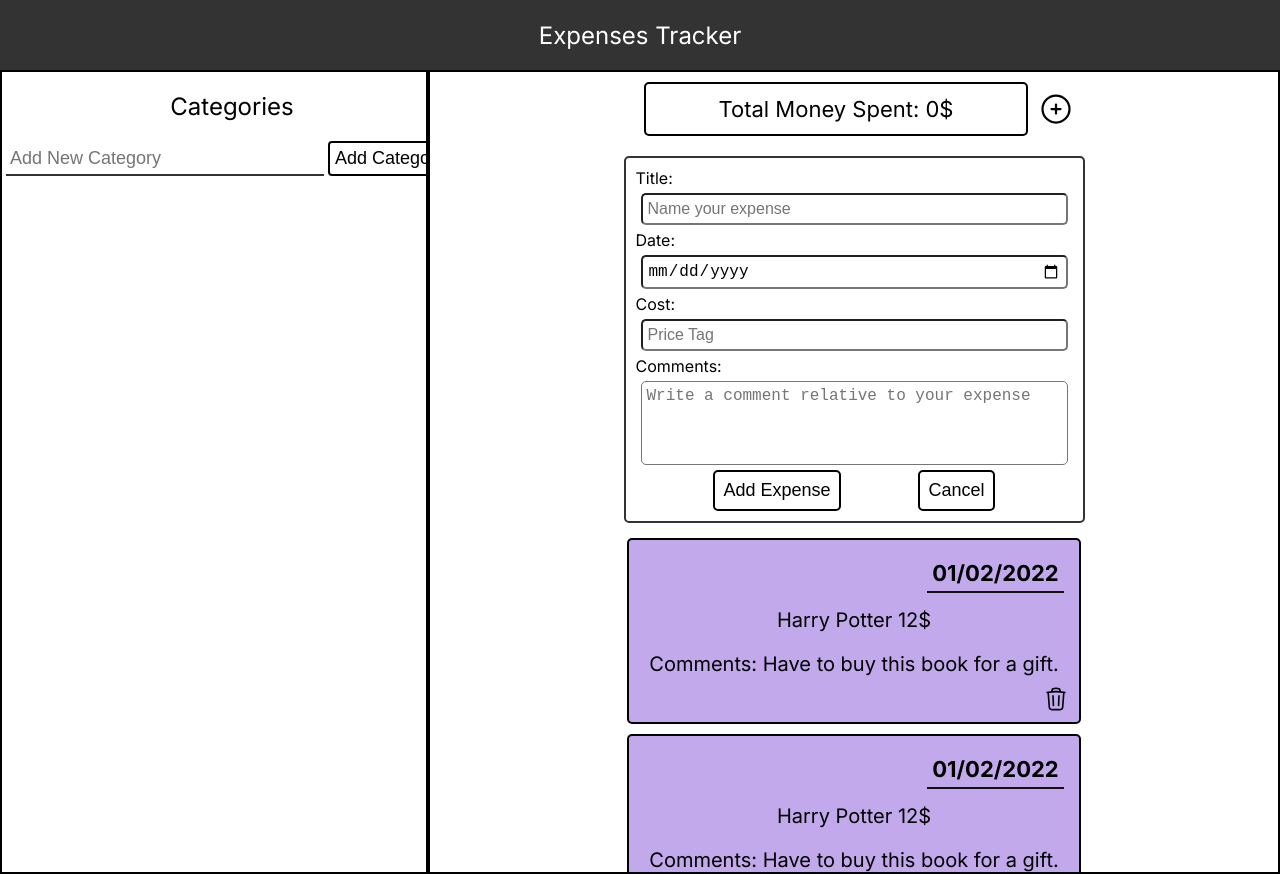
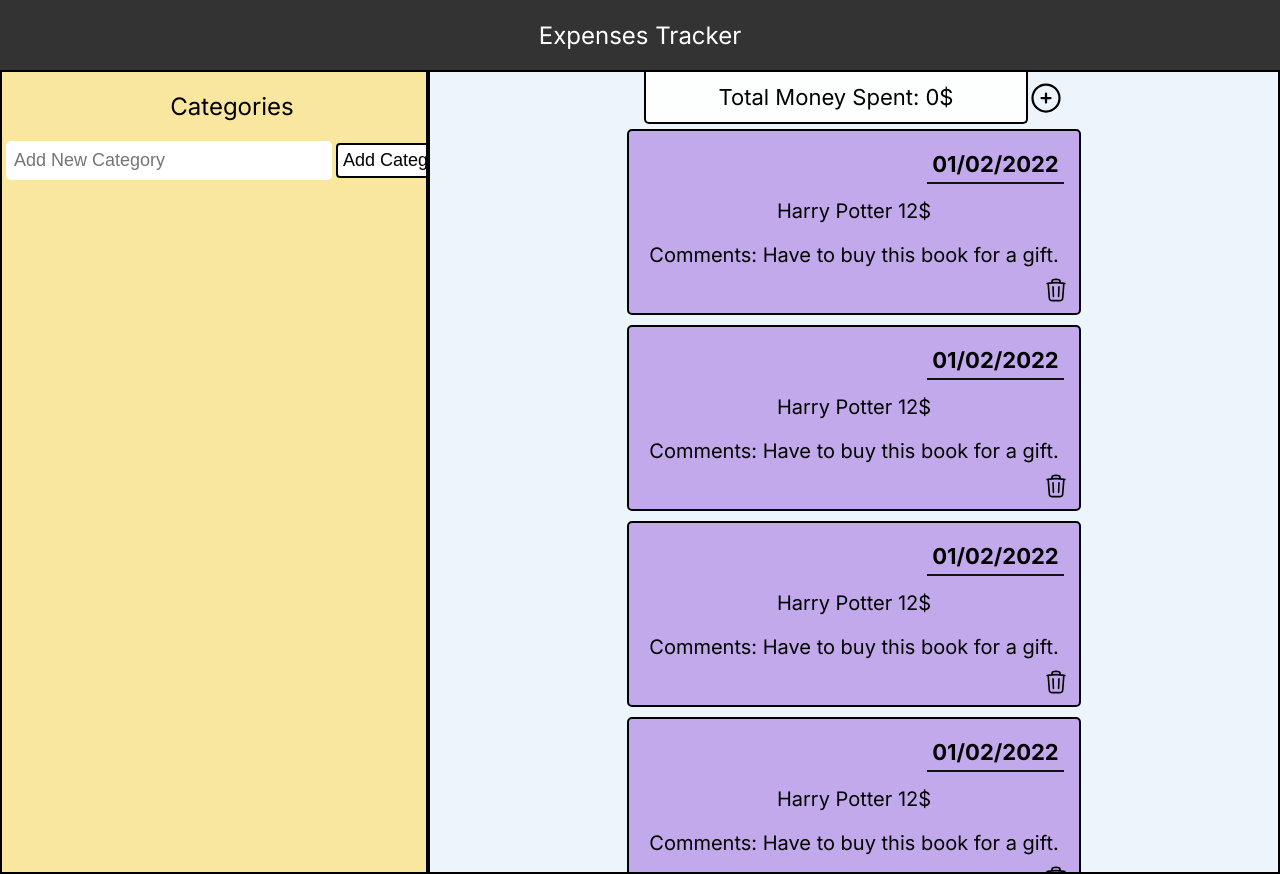
Before and after one commit to antal0x11/budget-royale, a Next.js app: page / in a window 1280 px wide. Built offline with nearby package versions, Linux system fonts and the light colour scheme.

Commit message:
add:some colors

```diff
--- a/pages/api/hello.ts
+++ /dev/null
@@ -1,13 +0,0 @@
-// Next.js API route support: https://nextjs.org/docs/api-routes/introduction
-import type { NextApiRequest, NextApiResponse } from 'next'
-
-type Data = {
-  name: string
-}
-
-export default function handler(
-  req: NextApiRequest,
-  res: NextApiResponse<Data>
-) {
-  res.status(200).json({ name: 'John Doe' })
-}
--- a/pages/index.tsx
+++ b/pages/index.tsx
@@ -7,9 +7,15 @@
 import MainSubTitle from "@/lib/MainSubTitle";
 import Categories from "@/lib/Categories";
 
+import * as React from "react";
+
 export default function Home() {
 
-  //TODO make the categories tab stick left
+  const [addExpense,setAddExpense] = React.useState<boolean>(false);
+
+  function handleAddExpense(e: React.MouseEventHandler<SVGSVGElement>) {
+    setAddExpense(addExpense ? false : true);
+  }
 
   return (
       <div>
@@ -25,12 +31,12 @@
                 <div className={styles.infoContainer}>
                   <div className={styles.infoContainerItemMain}>
                     <MainSubTitle />
-                    <svg xmlns="http://www.w3.org/2000/svg" fill="none" viewBox="0 0 24 24" strokeWidth={1.5} stroke="currentColor">
+                    <svg xmlns="http://www.w3.org/2000/svg" fill="none" viewBox="0 0 24 24" strokeWidth={1.5} stroke="currentColor" onClick={handleAddExpense}>
                       <path strokeLinecap="round" strokeLinejoin="round" d="M12 9v6m3-3H9m12 0a9 9 0 11-18 0 9 9 0 0118 0z" />
                     </svg>
 
                   </div>
-                  <div><NewExpense /></div>
+                  {addExpense && <div><NewExpense /></div>}
                 </div>
                 <div className={styles.cardContainer}>
                   <div className={styles.cardContainerItem}><ExpensesCard title={"Harry Potter"} cost={12} date={"01/02/2022"} comments={"Have to buy this book for a gift."}/></div>
--- a/styles/categories.module.css
+++ b/styles/categories.module.css
@@ -20,17 +20,17 @@
 
 .subContainer input {
     height: 23px;
-    padding: 4px;
+    padding: 8px;
     width: 310px;
     font-size: 18px;
     border: 0px solid black;
-    border-bottom: 2px solid #333;
+    border-radius: 5px;
     margin-left: 4px;
     margin-right: 4px;
 }
 
 .subContainer input:focus {
-    outline: none;
+    outline-color: black;
 }
 
 .subContainer button {
--- a/styles/home.module.css
+++ b/styles/home.module.css
@@ -30,6 +30,7 @@
     height: 100vh;
     overflow-y: scroll;
     border: 2px solid black;
+    background-color: rgb(249, 231, 159);
 }
 
 .mainContainerItemsRight {
@@ -37,6 +38,7 @@
     height: 100vh;
     overflow-y: scroll;
     border: 2px solid black;
+    background-color: rgb(235, 245, 251);
 }
 
 .infoContainer {
--- a/styles/new-expense-form.module.css
+++ b/styles/new-expense-form.module.css
@@ -10,6 +10,7 @@
     border-radius: 5px;
     padding: 10px;
     margin: 10px;
+    background-color: #FDFEFE;
 }
 
 .inputBoxN {
@@ -18,10 +19,11 @@
     border-radius: 5px;
     margin: 5px;
     resize: none;
+    outline-color: black;
 }
 
 .inputBoxN:focus {
-    outline: none;
+    outline-color: black;
 }
 
 .btn {
--- a/styles/subtitle-card.module.css
+++ b/styles/subtitle-card.module.css
@@ -13,6 +13,9 @@
     border: 2px solid black;
     width: 380px;
     height: 50px;
-    border-radius: 5px;
-    margin: 10px;
+    margin-top: 0;
+    border-top: 0;
+    border-bottom-right-radius: 5px;
+    border-bottom-left-radius: 5px;
+    background-color: #FDFEFE;
 }
```
